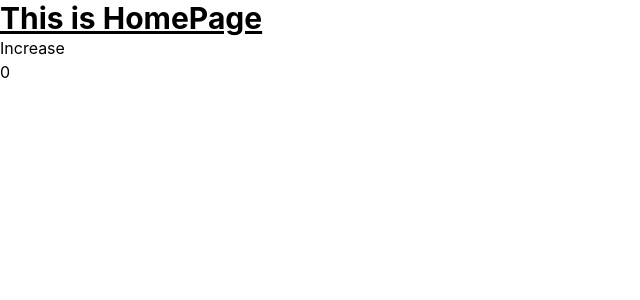
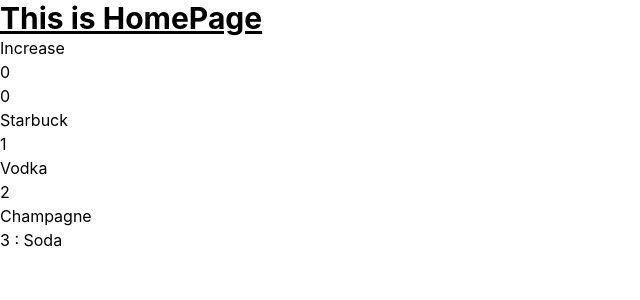
Before and after one commit to cooljameswei/react-hooks-tutorial, a React (Create React App) app: page / in a window 1280 px wide. Shown: the top 300 px of the page, without its empty margins (0-640 px from the left). Built offline with nearby package versions, Linux system fonts and the light colour scheme.

Commit message:
add: render interface<array> using map

```diff
--- a/src/pages/Home/index.tsx
+++ b/src/pages/Home/index.tsx
@@ -1,11 +1,21 @@
 import React from "react";
 import { useState } from "react";
+import { userFormData, UserFormItem } from "./userform";
 const Home = () => {
     const [count, setCount] = useState(0);
-
+    const [myinfo, setUserForm] = useState<UserFormItem>({
+        id: 3,
+        label: 'Soda'
+    });
     const handleIncrease = () => {
         setCount(count + 1);
     };
+    const items = userFormData.map(item => (
+        <div key={item.id}>
+            <p>{item.id}</p>
+            <p>{item.label}</p>
+        </div>
+    ))
     return (
         <>
             <h1 className="text-3xl font-bold underline">This is HomePage</h1>
@@ -14,6 +24,11 @@ const Home = () => {
                     Increase
                 </button>
                 <div>{ count }</div>
+                {items}
+                <div>
+                    <p>{myinfo.id} : {myinfo.label}</p>
+                    <p></p>
+                </div>
             </div>
         </>
     );
--- /dev/null
+++ b/src/pages/Home/userform.ts
@@ -0,0 +1,11 @@
+export interface UserFormItem {
+  id: number;
+  label: string;
+}
+
+
+export const userFormData: UserFormItem[] = [
+  { "id": 0, "label": 'Starbuck'},
+  { "id": 1, "label": 'Vodka'},
+  { "id": 2, "label": 'Champagne'}
+]
```
